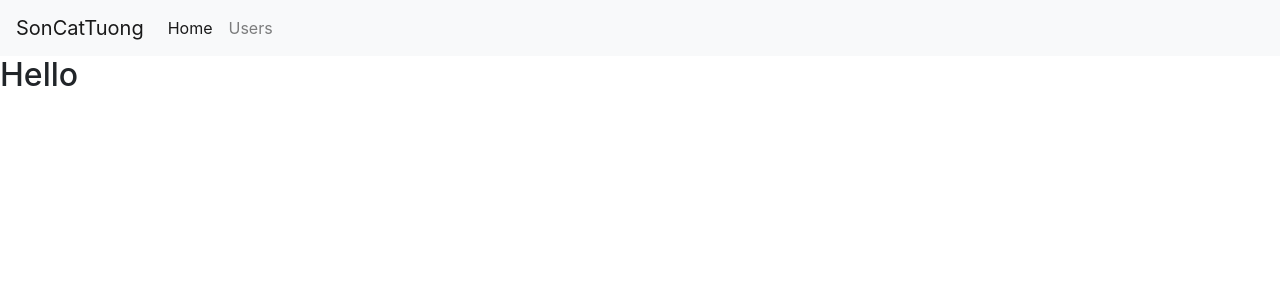
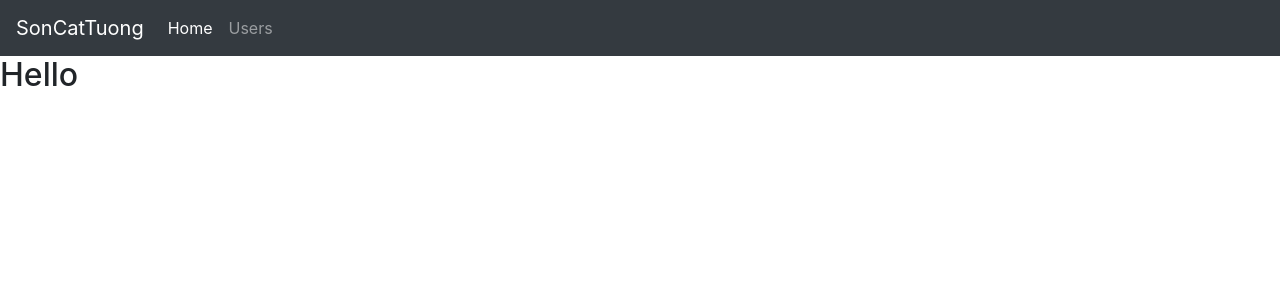
Before and after one commit to tung776/nuxt, a Nuxt app: page / in a window 1280 px wide. Shown: the top 300 px of the page. Built offline with nearby package versions, Linux system fonts and the light colour scheme.

Commit message:
customs error

```diff
--- a/components/Nav.vue
+++ b/components/Nav.vue
@@ -1,5 +1,5 @@
 <template>
-  <nav class="navbar navbar-expand-lg navbar-light bg-light">
+  <nav class="navbar navbar-expand-lg navbar-dark bg-dark">
     <a class="navbar-brand" href="#">SonCatTuong</a>
     <button
       class="navbar-toggler"
--- /dev/null
+++ b/layouts/error.vue
@@ -0,0 +1,3 @@
+<template>
+    <h2>404 NOT FOUND</h2>
+</template>
--- a/pages/users.vue
+++ b/pages/users.vue
@@ -6,7 +6,4 @@
 </template>
 
 <style>
-body {
-    background: orange;
-}
 </style>
```
